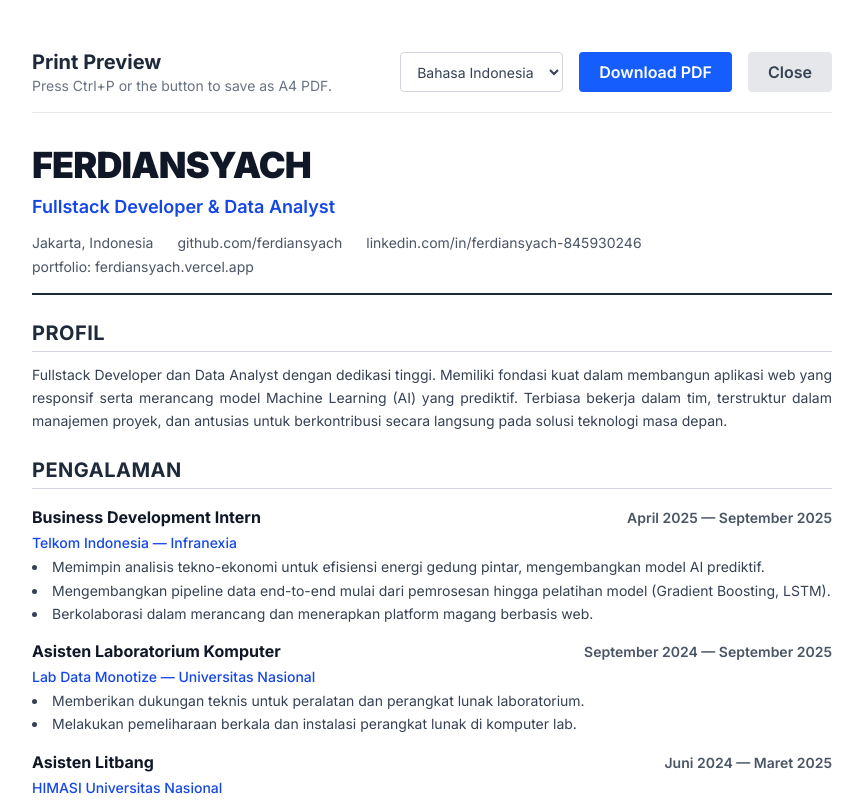
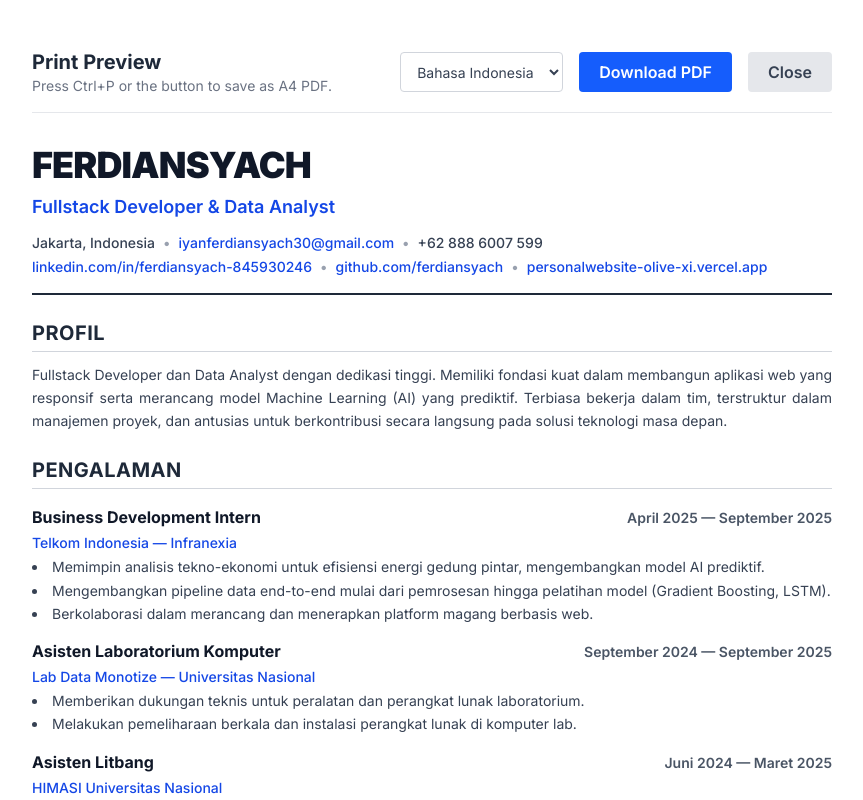
Before and after one commit to ferdiansyach/personalwebsite, a Next.js app: page /portfolio-pdf in a window 1280 px wide. Shown: the top 800 px of the page, without its empty margins (208-1071 px from the left). Built offline with nearby package versions, Linux system fonts and the light colour scheme.

Commit message:
Revisi CV: Memperbarui kontak header menjadi lebih profesional dan update URL Vercel

```diff
--- a/src/app/layout.tsx
+++ b/src/app/layout.tsx
@@ -51,7 +51,7 @@ const jsonLd = {
   "@type": "Person",
   name: "Ferdiansyach",
   jobTitle: "Fullstack Developer & Data Analyst",
-  url: "https://ferdiansyach.vercel.app",
+  url: "https://personalwebsite-olive-xi.vercel.app",
   alumniOf: {
     "@type": "CollegeOrUniversity",
     name: "Universitas Nasional",
--- a/src/app/portfolio-pdf/page.tsx
+++ b/src/app/portfolio-pdf/page.tsx
@@ -71,11 +71,19 @@ export default function PortfolioPDF() {
             <div className="text-lg text-blue-700 font-semibold mb-3">
               Fullstack Developer & Data Analyst
             </div>
-            <div className="flex flex-wrap gap-x-6 gap-y-1 text-sm text-gray-600">
+            <div className="flex flex-wrap items-center gap-2 text-sm text-gray-700 font-medium">
               <span>Jakarta, Indonesia</span>
-              <span>github.com/ferdiansyach</span>
-              <span>linkedin.com/in/ferdiansyach-845930246</span>
-              <span>portfolio: ferdiansyach.vercel.app</span>
+              <span className="text-gray-400">&bull;</span>
+              <a href="mailto:iyanferdiansyach30@gmail.com" className="text-blue-700 hover:underline">iyanferdiansyach30@gmail.com</a>
+              <span className="text-gray-400">&bull;</span>
+              <span>+62 888 6007 599</span>
+            </div>
+            <div className="flex flex-wrap items-center gap-2 text-sm text-gray-700 font-medium mt-1">
+              <a href="https://www.linkedin.com/in/ferdiansyach-845930246" target="_blank" rel="noopener noreferrer" className="text-blue-700 hover:underline">linkedin.com/in/ferdiansyach-845930246</a>
+              <span className="text-gray-400">&bull;</span>
+              <a href="https://github.com/ferdiansyach" target="_blank" rel="noopener noreferrer" className="text-blue-700 hover:underline">github.com/ferdiansyach</a>
+              <span className="text-gray-400">&bull;</span>
+              <a href="https://personalwebsite-olive-xi.vercel.app" target="_blank" rel="noopener noreferrer" className="text-blue-700 hover:underline">personalwebsite-olive-xi.vercel.app</a>
             </div>
           </header>
 
```
Also changed, not shown: src/app/globals.css (+23 -7 lines).
